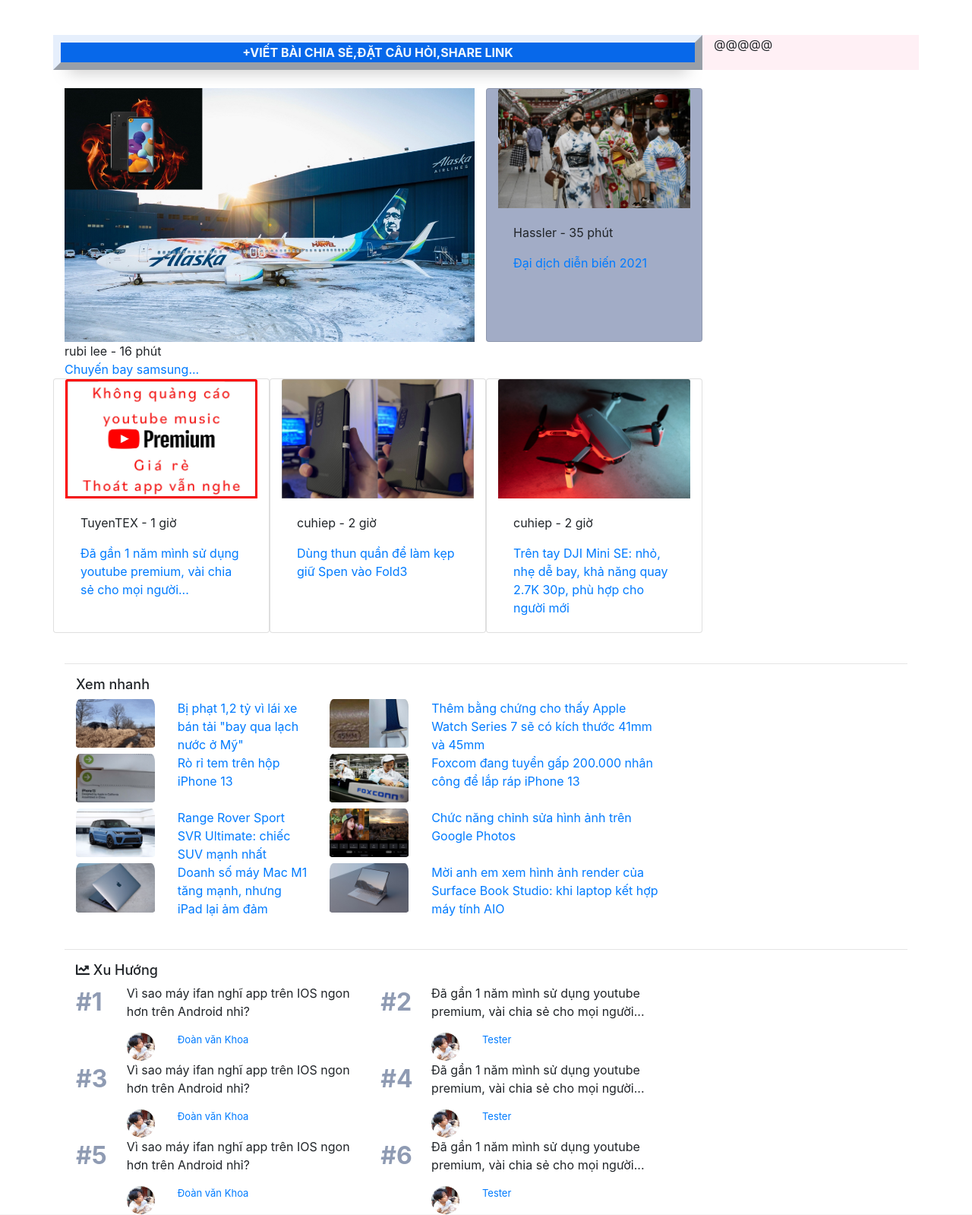
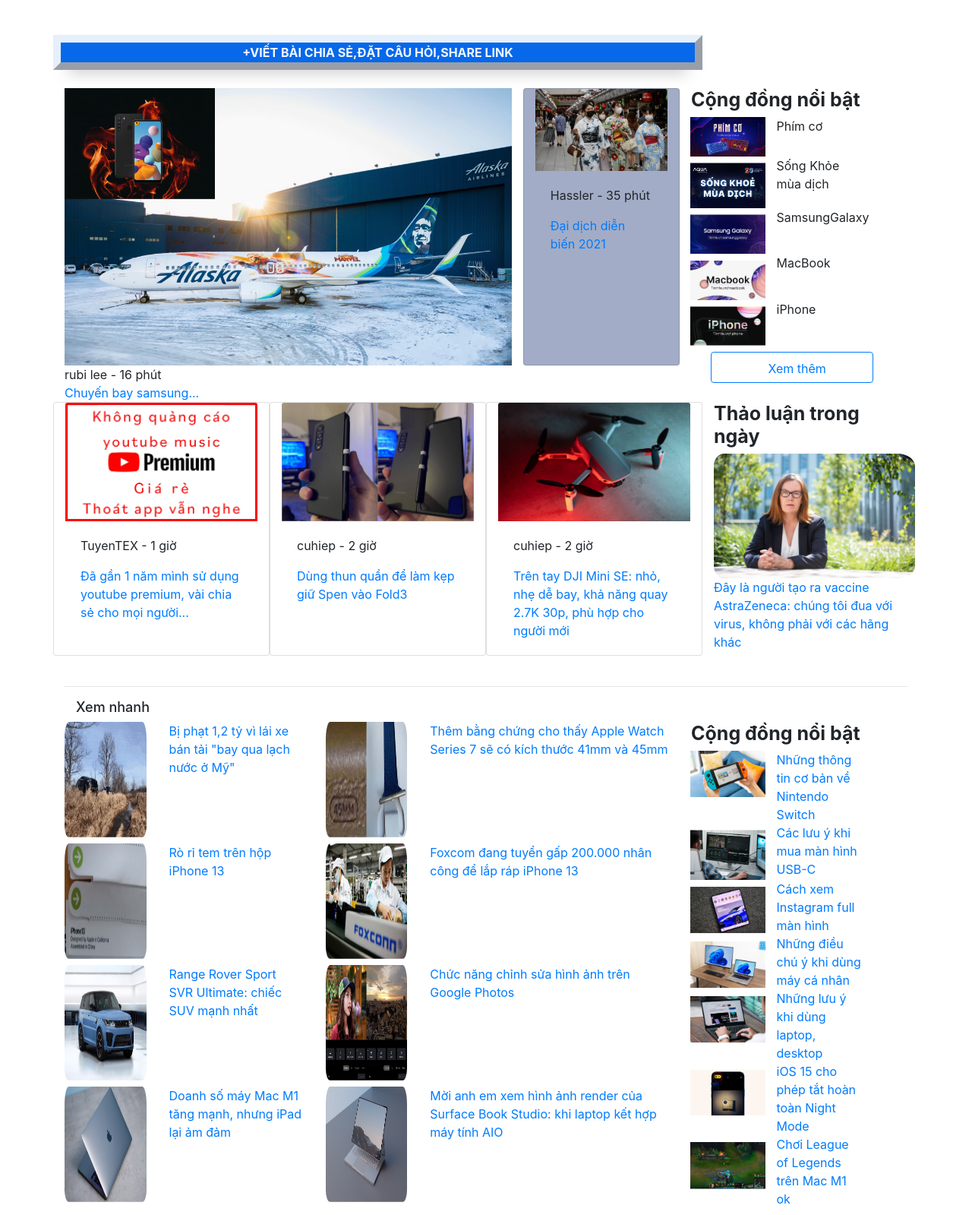
Before and after one commit to user2304TK/Ztech, a Flask app: template templates/index logged.html in a window 1280 px wide. Shown: the part 300-1899 px from the top of the page at 76% size. Run offline with Flask 2, Linux system fonts and the light colour scheme; the template is opened without the code that fills it, so the values that code supplies are empty; some libraries are stand-ins or nearby versions.

Commit message:
Kiet update 3

```diff
--- a/templates/index logged.html
+++ b/templates/index logged.html
@@ -148,13 +148,15 @@
     </div>
 
   </div>
+
     <div class="row">
       <button class="col-sm-9 borderactive"  type="button" class="btn btn-primary btn-block">+VIẾT BÀI CHIA SẺ,ĐẶT CÂU HỎI,SHARE LINK</button>
-      <div class="col-sm-3" style="background-color:lavenderblush;">@@@@@</div>
+      <div class="col-sm-3"></div>
     </div>
     <br>
-    <div class="row">
-      <img class="col-6" src="../static/img/maybay.jpg">
+    <div class="row ">
+      <div class="row col-9">
+        <img class="col-9" src="../static/img/maybay.jpg">
         <div class="card col-3" style="width: 100%;background-color:#a2acc6;">
           <img class="card-img-top" src="../static/img/daidich.jpg" alt="Card image" style="width:100%">
           <div class="card-body">
@@ -163,9 +165,26 @@
           </div>
         </div>
         <br>
-      <div class="col-7">rubi lee - 16 phút </div>
-      <a class="col-7" href="" >Chuyến bay samsung...</a>
+        <div class="col-9">rubi lee - 16 phút </div>
+        <div class="col-3"></div>
+        <a class="col-9" href="" >Chuyến bay samsung...</a>
        </div>
+      <div class="col-3">
+        <h1 style="font-size: 25px;font-weight: bolder;">Cộng đồng nổi bật</h1>
+        <div class="row">
+          <img class= "row col-6 rounded" style="padding-left: 10%;"height=150% width="100%" src="../static/img/banphim.jpg"> <p class=" col-6">Phím cơ </p>
+          <img class= "row col-6 rounded" style="padding-left: 10%; padding-top: 3%;"height=150% width="100%" src="../static/img/skmd.jpg"> <p class=" col-6">Sống Khỏe mùa dịch</p>
+          <img class= "row col-6 rounded" style="padding-left: 10%;padding-top: 3%;"height=150% width="100%" src="../static/img/glx.jpg"> <p class=" col-6">SamsungGalaxy </p>
+          <img class= "row col-6 rounded" style="padding-left: 10%; padding-top: 3%;"height=150% width="100%" src="../static/img/macbok.jpg"> <p class=" col-6">MacBook</p>
+          <img class= "row col-6 rounded" style="padding-left: 10%; padding-top: 3%;padding-bottom: 3%;"height=150% width="100%" src="../static/img/ip.jpg"> <p class=" col-6">iPhone</p>
+          <div class= "row col-lg-3"></div>
+          <button style="padding-left: 25px;padding-top: 3%;" type="button" class="col-9 btn btn-outline-primary">Xem thêm</button>
+        </div>
+      </div>
+    </div>
+
+
+
     <div class="row">
       <div class="card col-3" style="width:100%;">
         <img class="card-img-top" src="../static/img/youtube.jpg" alt="Card image" style="width:100%">
@@ -191,11 +210,20 @@
           <a href="#">Trên tay DJI Mini SE: nhỏ, nhẹ dễ bay, khả năng quay 2.7K 30p, phù hợp cho người mới</a>
         </div>
       </div>
+      <div class="col-3">
+        <h1 style="font-size: 25px;font-weight: bolder;">Thảo luận trong ngày</h1>
+        <div class="row">
+          <img class="col-12" style="padding-right: 5px; border-radius: 10%;" src="../static/img/bagia.jpg">
+          <a class="col-12" href=""> Đây là người tạo ra vaccine AstraZeneca: chúng tôi đua với virus, không phải với các hãng khác</a>
+        </div>
+
+      </div>
       <br>
     </div>
     <br>
     <hr>
     <h1 style="font-size:large; padding-left: 15px " >Xem nhanh</h1>
+    <div class="row">
        <div class="row col-9" >
         <img class="col-2 bdr "  src="../static/img/xebay.gif"> <a class="col-3 "href="">Bị phạt 1,2 tỷ vì lái xe bán tải "bay qua lạch nước ở Mỹ"</a>
         <img class="col-2 bdr "  src="../static/img/apw.jpg"> <a class="col-5 "href="">Thêm bằng chứng cho thấy Apple Watch Series 7 sẽ có kích thước 41mm và 45mm</a>
@@ -210,24 +238,54 @@
        <img class="col-2 bdr " src="../static/img/surface.jpg"> <a class="col-5"href="">Mời anh em xem hình ảnh render của Surface Book Studio: khi laptop kết hợp máy tính AIO</a>
 
       </div>
+      <div class="col-3">
+        <h1 style="font-size: 25px;font-weight: bolder;">Cộng đồng nổi bật</h1>
+        <div class="row">
+          <img class= "row col-6 rounded" style="padding-left: 10%;"height=150% width="100%" src="../static/img/nghiengame.jpg"> <a href="" class=" col-6">Những thông tin cơ bản về Nintendo Switch </a>
+          <img class= "row col-6 rounded" style="padding-left: 10%; padding-top: 3%;"height=150% width="100%" src="../static/img/crenn.jpg"> <a href="" class=" col-6">Các lưu ý khi mua màn hình USB-C </a>
+          <img class= "row col-6 rounded" style="padding-left: 10%;padding-top: 3%;"height=150% width="100%" src="../static/img/galaxyZ.jpg"> <a href="" class=" col-6">Cách xem Instagram full màn hình  </a>
+          <img class= "row col-6 rounded" style="padding-left: 10%; padding-top: 3%;"height=150% width="100%" src="../static/img/mh.jpg"> <a href="" class=" col-6">Những điều chú ý khi dùng máy cá nhân </a>
+          <img class= "row col-6 rounded" style="padding-left: 10%; padding-top: 3%;padding-bottom: 3%;"height=150% width="100%" src="../static/img/laptopcty.jpg"> <a href="" class=" col-6">Những lưu ý khi dùng laptop, desktop </a>
+          <img class= "row col-6 rounded" style="padding-left: 10%; padding-top: 3%;"height=150% width="100%" src="../static/img/dtip.jpg"> <a href="" class=" col-6">iOS 15 cho phép tắt hoàn toàn Night Mode </a>
+          <img class= "row col-6 rounded" style="padding-left: 10%; padding-top: 3%;padding-bottom: 3%;"height=150% width="100%" src="../static/img/lol.jpg"> <a href="" class=" col-6">Chơi League of Legends trên Mac M1 ok</a>
+        </div>
+      </div>
+      <br>
+    </div>
     <br>
     <hr>
-    <h1 style="font-size: large; padding-left: 15px;"><i class="fas fa-chart-line"></i> Xu Hướng</h1>
-    <div class=" row col-sm-1 col-lg-9 col-xl-9 ">
+    <h1 style="font-size: large;padding-right: 100px; "><i class="fas fa-chart-line"></i> Xu Hướng</h1>
+    <div class="row">
+      <div class=" row col-sm-9 col-lg-9 col-xl-9 ">
         <div class="col-1" style="font-size: xx-large;color: #8f9bb3;font-weight: bolder;">#1</div> <p class="col-5">Vì sao máy ifan nghĩ app trên IOS ngon hơn trên Android nhỉ?</p>
         <div class="col-1" style="font-size: xx-large;color: #8f9bb3;font-weight: bolder;">#2</div> <p class="col-5">Đã gần 1 năm mình sử dụng youtube premium, vài chia sẻ cho mọi người...</p>
-      <div class="col-1"></div><img class="col-1 rounded-circle"  src ="../static/img/khoa.jpg"><a class="col-4"href="" style="font-size: small;">Đoàn văn Khoa</a>
-      <div class="col-1"></div><img class="col-1 rounded-circle"  src ="../static/img/khoa.jpg"><a class="col-4"href="" style="font-size: small;">Tester</a>
+        <div class="col-1"></div><img class="col-1 rounded-circle" height="8%" width="1%" src ="../static/img/khoa.jpg"><a class="col-4"href="" style="font-size: small;">Đoàn văn Khoa</a>
+        <div class="col-1"></div><img class="col-1 rounded-circle" height="8%" width="1%" src ="../static/img/khoa.jpg"><a class="col-4"href="" style="font-size: small;">Tester</a>
         <div class="col-1" style="font-size: xx-large;color: #8f9bb3;font-weight: bolder;">#3</div> <p class="col-5">Vì sao máy ifan nghĩ app trên IOS ngon hơn trên Android nhỉ?</p>
         <div class="col-1" style="font-size: xx-large;color: #8f9bb3;font-weight: bolder;">#4</div> <p class="col-5">Đã gần 1 năm mình sử dụng youtube premium, vài chia sẻ cho mọi người...</p>
-      <div class="col-1"></div><img class="col-1 rounded-circle"  src ="../static/img/khoa.jpg"><a class="col-4" href="" style="font-size: small;">Đoàn văn Khoa</a>
-      <div class="col-1"></div><img class="col-1 rounded-circle"  src ="../static/img/khoa.jpg"><a class="col-4" href="" style="font-size: small;">Tester</a>
+        <div class="col-1"></div><img class="col-1 rounded-circle" height="8%" width="1%" src ="../static/img/khoa.jpg"><a class="col-4" href="" style="font-size: small;">Đoàn văn Khoa</a>
+        <div class="col-1"></div><img class="col-1 rounded-circle" height="8%" width="1%" src ="../static/img/khoa.jpg"><a class="col-4" href="" style="font-size: small;">Tester</a>
         <div class="col-1" style="font-size: xx-large;color: #8f9bb3;font-weight: bolder;">#5</div> <p class="col-5">Vì sao máy ifan nghĩ app trên IOS ngon hơn trên Android nhỉ?</p>
         <div class="col-1" style="font-size: xx-large;color: #8f9bb3;font-weight: bolder;">#6</div> <p class="col-5">Đã gần 1 năm mình sử dụng youtube premium, vài chia sẻ cho mọi người...</p>
-      <div class="col-1"></div><img class="col-1 rounded-circle"  src ="../static/img/khoa.jpg"><a  class="col-4" href="" style="font-size: small;">Đoàn văn Khoa</a>
-      <div class="col-1"></div><img class="col-1 rounded-circle"  src ="../static/img/khoa.jpg"><a  class="col-4"href="" style="font-size: small;">Tester</a>
+        <div class="col-1"></div><img class="col-1 rounded-circle" height="8%" width="1%" src ="../static/img/khoa.jpg"><a  class="col-4" href="" style="font-size: small;">Đoàn văn Khoa</a>
+        <div class="col-1"></div><img class="col-1 rounded-circle" height="8%" width="1%" src ="../static/img/khoa.jpg"><a  class="col-4"href="" style="font-size: small;">Tester</a>
       </div>
-
+      <div class="col-3">
+        <div class="row">
+          <img class= "row col-6 rounded" style="padding-left: 10%; border-radius: 10%;"height=150% width="100%" src="../static/img/nghiengame.jpg"> <a href="" class=" col-6">Thông tin về Nintendo Switch </a>
+          <img class= "row col-6 rounded" style="padding-left: 10%; padding-top: 3%;border-radius: 10%;"height=150% width="100%" src="../static/img/crenn.jpg"> <a href="" class=" col-6">Lưu ý mua màn hình</a>
+          <img class= "row col-6 rounded" style="padding-left: 10%;padding-top: 3%;border-radius: 10%;"height=150% width="100%" src="../static/img/galaxyZ.jpg"> <a href="" class=" col-6">Cách xem Instagram  </a>
+          <img class= "row col-6 rounded" style="padding-left: 10%; padding-top: 3%;border-radius: 10%;"height=150% width="100%" src="../static/img/mh.jpg"> <a href="" class=" col-6">Dùng máy cá nhân </a>
+          <img class= "row col-6 rounded" style="padding-left: 10%; padding-top: 3%;padding-bottom: 3%;border-radius: 10%;"height=150% width="100%" src="../static/img/laptopcty.jpg"> <a href="" class=" col-6">Dùng laptop, desktop </a>
+          <img class= "row col-6 rounded" style="padding-left: 10%; padding-top: 3%;border-radius: 10%;padding-bottom: 3%;"height=150% width="100%" src="../static/img/dtip.jpg"> <a href="" class=" col-6">iOS 15  </a>
+          <div class= "row col-3"></div>
+          <button style="padding-left: 25px;" type="button" class="col-9 btn btn-outline-primary">Xem thêm</button>
+        </div>
+      </div>
+    </div>
+    <br>
+    <hr>
+    <br>
 
   </section>
 </body>
```
Also changed, not shown: static/img/bagia.jpg (added), static/img/banphim.jpg (added), static/img/crenn.jpg (added), static/img/dtip.jpg (added), static/img/galaxyZ.jpg (added), static/img/glx.jpg (added), static/img/ip.jpg (added), static/img/laptopcty.jpg (added), static/img/lol.jpg (added), static/img/macbok.jpg (added), static/img/mh.jpg (added), static/img/nghiengame.jpg (added), static/img/skmd.jpg (added). Lines whose indentation alone changed are shown as unchanged.
